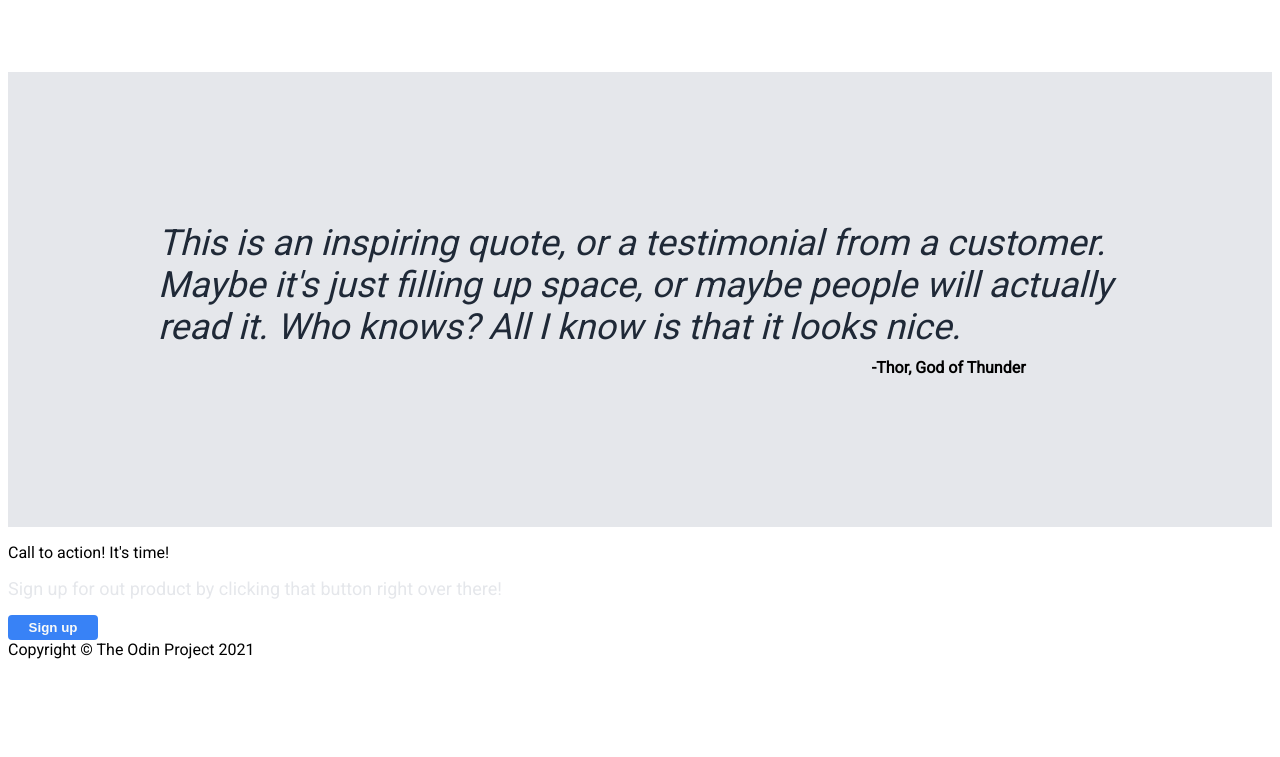
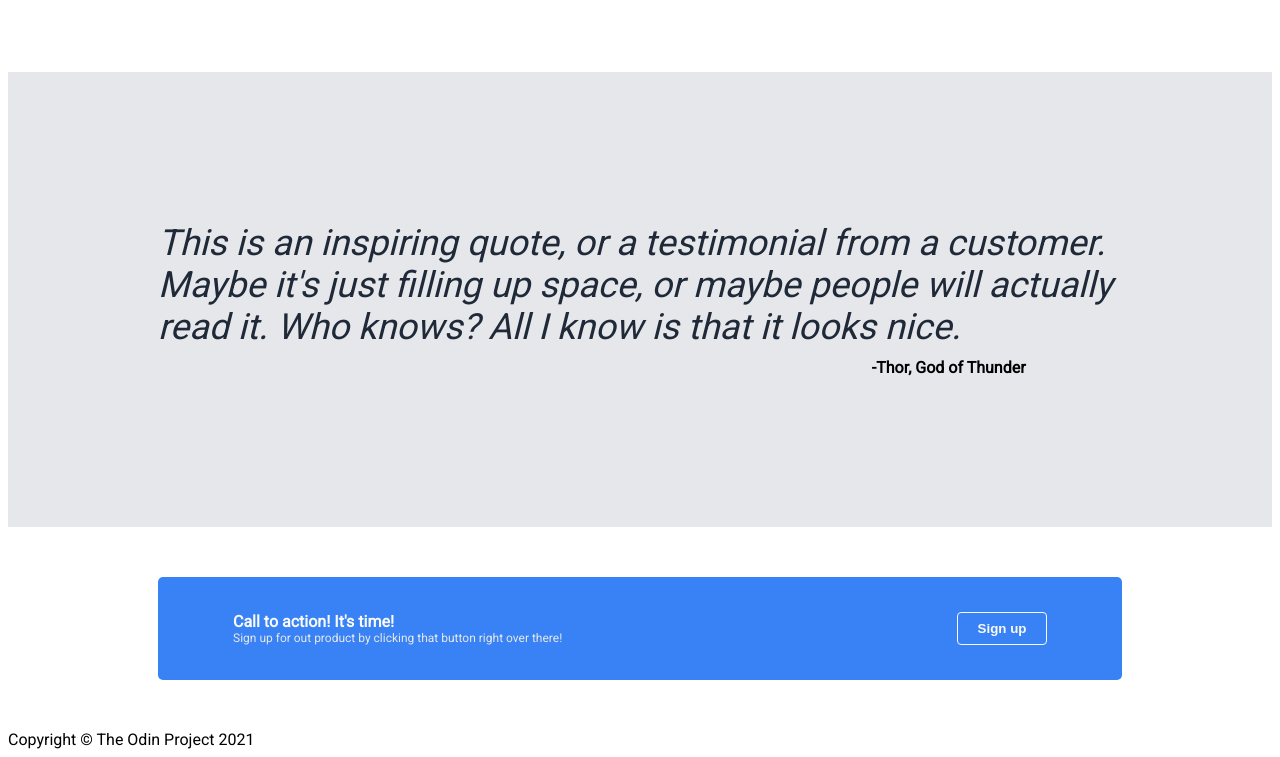
Before and after one commit to Isshi0417/landing-page, a plain HTML site: page index.html in a window 1280 px wide. Shown: the part 853-1610 px from the top of the page. Before the commit the page ends 1520 px from the top, so only its background shows below. Drawn offline with Linux system fonts and the light colour scheme.

Commit message:
Completed styling call for action

```diff
--- a/style.css
+++ b/style.css
@@ -150,3 +150,47 @@ a {
     padding: 0;
     width: 90%;
 }
+
+/* Call to Action */
+
+.redirect {
+    padding: 50px 150px;
+    margin: 0;
+    display: flex;
+    justify-content: center;
+    align-items: center;
+}
+
+.action {
+    background-color: #3882F6;
+    display: flex;
+    justify-content: space-between;
+    border-radius: 5px;
+    padding: 35px 75px;
+    width: 100%;
+}
+
+.sublayout {
+    display: flex;
+    flex-direction: column;
+}
+
+.call {
+    color: #F9FAF8;
+    font-weight: bold;
+    margin: 0;
+    padding: 0;
+}
+
+.sublayout .subtext {
+    color: #E5E7EB;
+    font-size: 12px;
+    margin: 0;
+    padding: 0;
+}
+
+.action .button {
+    border-style: solid;
+    border-width: 1px;
+    border-color: #F9FAF8;
+}
```
